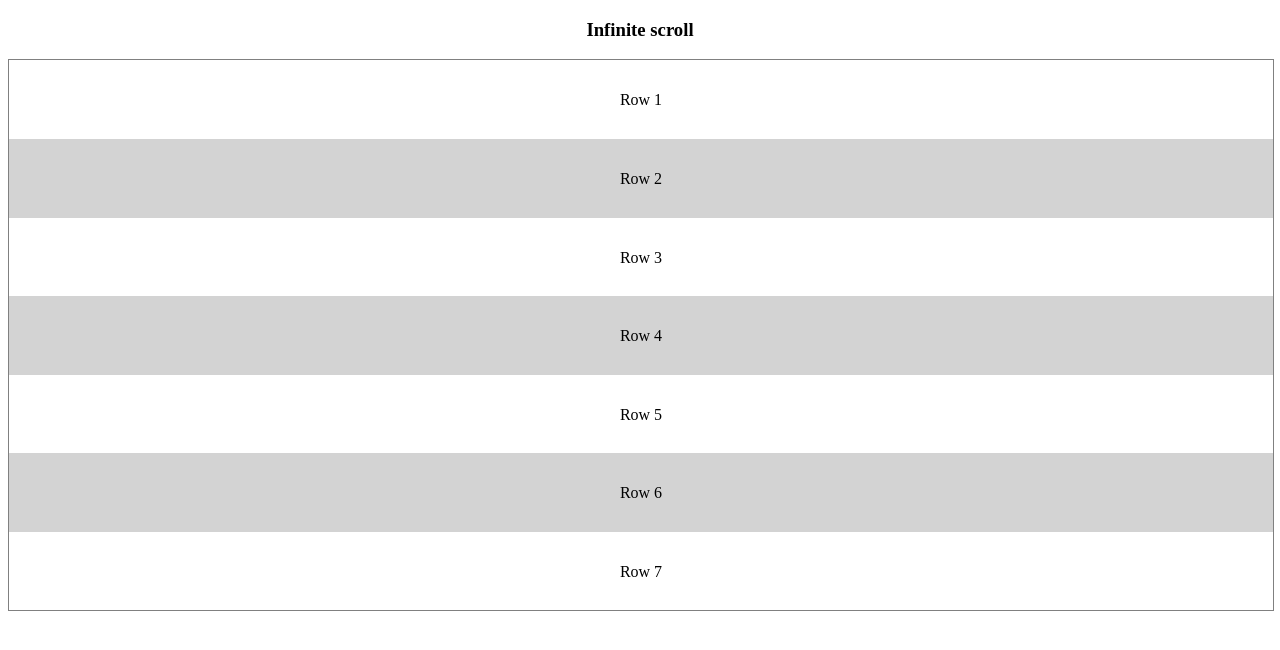
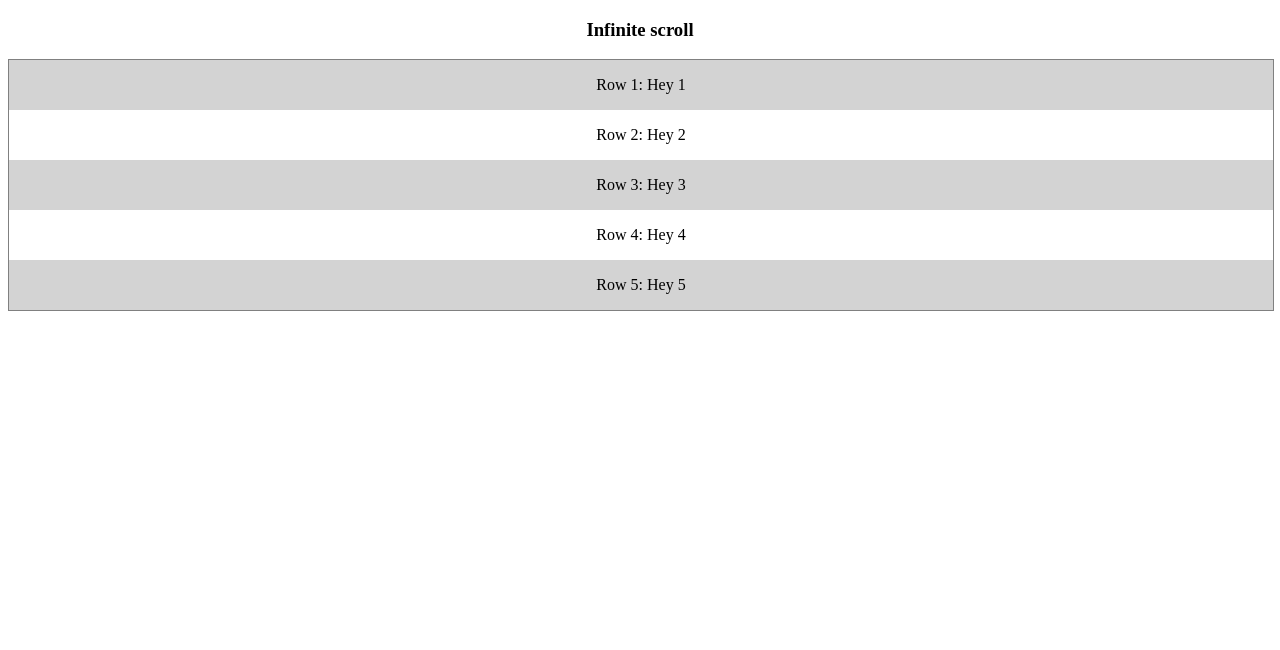
Before and after one commit to antongotech/react-infinite-scroll, a React (Create React App) app: page / in a window 1280 px wide. Shown: the top 650 px of the page. Built offline with nearby package versions, Linux system fonts and the light colour scheme.

Commit message:
Logic fix

```diff
--- a/src/App.tsx
+++ b/src/App.tsx
@@ -3,22 +3,30 @@ import InfiniteScroll from './InfiniteScroll/InfiniteScroll'
 
 interface IRow {
     index: number
-    style: React.CSSProperties | undefined
+    style?: React.CSSProperties | undefined
+    text?: string
 }
 
-const Row: React.FC<IRow> = ({index, style}) => {
-    const overridenStyles: CSSProperties = {...style, textAlign: 'center', lineHeight: '80px'}
+const Row: React.FC<IRow> = ({index, style, text}) => {
+    const overridenStyles: CSSProperties = {...style, textAlign: 'center', lineHeight: '50px'}
     return (
-        <div style={overridenStyles}>Row {index}</div>
+        <div style={overridenStyles}>Row {index}: {text}</div>
     )
 }
 
 function App() {
 
+    const its = [{id: 1, text: 'Hey 1'}, {id: 2, text: 'Hey 2'}, {id: 3, text: 'Hey 3'}, {id: 4, text: 'Hey 4'},
+        {id: 5, text: 'Hey 5'}, {id: 6, text: 'Hey 6'}, {id: 7, text: 'Hey 7'}, {id: 8, text: 'Hey 8'},
+        {id: 9, text: 'Hey 9'}, {id: 10, text: 'Hey 10'}, {id: 11, text: 'Hey 11'}, {id: 12, text: 'Hey 12'},
+        {id: 13, text: 'Hey 13'}, {id: 14, text: 'Hey 14'}, {id: 15, text: 'Hey 15'}, {id: 16, text: 'Hey 16'}]
+
     return (
         <>
             <h3 style={{textAlign: 'center'}}>Infinite scroll</h3>
-            <InfiniteScroll height={550} width='100%' amount={100} Item={Row} rendered={10} inFocus={7}/>
+            <InfiniteScroll style={{width: '100%', height: 250}}>
+                {its.map(({id, text}) => <Row key={id} index={id} text={text}/>)}
+            </InfiniteScroll>
         </>
     )
 }
--- a/src/InfiniteScroll/InfiniteScroll.tsx
+++ b/src/InfiniteScroll/InfiniteScroll.tsx
@@ -1,43 +1,33 @@
-import React, {useEffect, useMemo, useState} from 'react'
+import React, {useEffect, useState} from 'react'
 
 interface IInfiniteScroll {
-    height: number
-    width: number | string
-    amount: number
-    Item: any
-    rendered: number
-    inFocus: number
+    style: React.CSSProperties
+    children: Array<any>
 }
 
-const InfiniteScroll: React.FC<IInfiniteScroll> = ({height, width, amount, Item, rendered, inFocus}) => {
-    const inputRef = React.useRef<HTMLInputElement>(null)
+const InfiniteScroll: React.FC<IInfiniteScroll> = ({style, children}) => {
+    const containerRef = React.useRef<HTMLInputElement>(null)
     const [currentPosition, setCurrentPosition] = useState<number>(0)
-    const [index, setIndex] = useState<number>(0)
+    const [renderIndex, setRenderIndex] = useState<number>(0)
 
-    const itemHeight = useMemo(() => height / inFocus, [height])
+    const rendered = 10
+    const itemHeight = 50
 
-    const items = useMemo(() => {
-        let temp = []
-        for (let i = amount; i > 0; i--) {
-            temp.push(
-                <Item
-                    key={i}
-                    index={i}
+    const items = children.map((child, i) =>
+        <div
+            key={child.props.index}
             style={{
                 width: '100%',
                 height: itemHeight,
                 background: i % 2 === 0 ? 'lightgray' : 'white',
                 position: 'absolute',
                 left: 0,
-                        top: i === 1 ? 0 : i * itemHeight - itemHeight
-                    }}
-                />
-            )
-        }
-        return temp.reverse()
-    }, [amount, Item, itemHeight])
+                top: i === 0 ? 0 : i * itemHeight
+            }}>
+            {child}
+        </div>)
 
-    const [displayed, setDisplayed] = useState(() => {
+    const [displayedItems, setDisplayedItems] = useState(() => {
         if (items.length > rendered) {
             return [...items.slice(0, rendered)]
         } else return items
@@ -45,34 +35,33 @@ const InfiniteScroll: React.FC<IInfiniteScroll> = ({height, width, amount, Item,
 
     // Attaches scroll event to the list, event handles scroll direction and position
     useEffect(() => {
-        const onScroll = () => setCurrentPosition(!inputRef.current ? 0 : inputRef.current.scrollTop)
+        const onScroll = () => setCurrentPosition(!containerRef.current ? 0 : containerRef.current.scrollTop)
 
-        inputRef.current?.addEventListener('scroll', onScroll)
+        containerRef.current?.addEventListener('scroll', onScroll)
 
-        return () => inputRef.current?.removeEventListener('scroll', onScroll)
+        return () => containerRef.current?.removeEventListener('scroll', onScroll)
     }, [])
 
-    // Change last index of visible items according to amount of scrolled pixels
+    // Change last renderIndex of visible items according to amount of scrolled pixels
     useEffect(() => {
-        setIndex(Math.floor(currentPosition / itemHeight))
+        setRenderIndex(Math.floor(currentPosition / itemHeight))
     }, [currentPosition])
 
-    // Add element at the end / beginning of list according to index
+    // Add element at the end / beginning of list according to renderIndex
     useEffect(() => {
-        setDisplayed(items.slice(index, rendered + index))
-    }, [index])
+        setDisplayedItems(items.slice(renderIndex, rendered + renderIndex))
+    }, [renderIndex])
 
     return (
-        <div ref={inputRef}
+        <div ref={containerRef}
              style={{
-                 width: width,
-                 height: height,
+                 ...style,
                  border: '1px solid gray',
                  overflowY: 'scroll',
                  position: 'relative'
              }}
         >
-            {displayed}
+            {displayedItems}
             <div style={{height: items.length * itemHeight}}/>
         </div>
     )
```
Lines whose indentation alone changed are shown as unchanged.
